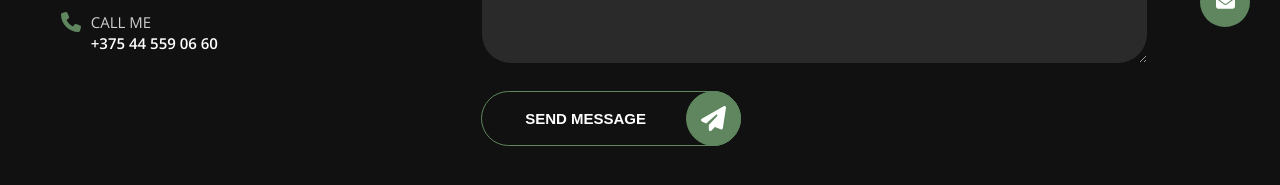
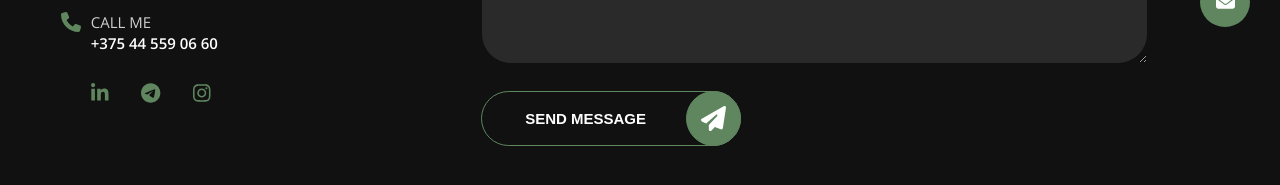
Before and after one commit to JulieBenchuk/portfolio-frontend-dev, a React (Create React App) app: page /contacts in a window 1280 px wide. Shown: the part 413-598 px from the top of the page. Built offline with nearby package versions, Linux system fonts and the light colour scheme.

Commit message:
feat: added social network links to contacts

```diff
--- a/src/contacts/Contacts.js
+++ b/src/contacts/Contacts.js
@@ -6,6 +6,9 @@ import {FontAwesomeIcon} from "@fortawesome/react-fontawesome";
 import {faEnvelope} from "@fortawesome/free-solid-svg-icons";
 import {faPhone} from "@fortawesome/free-solid-svg-icons";
 import {faPaperPlane} from "@fortawesome/free-solid-svg-icons";
+import {faInstagram} from "@fortawesome/free-brands-svg-icons";
+import {faLinkedinIn} from "@fortawesome/free-brands-svg-icons";
+import {faTelegram} from "@fortawesome/free-brands-svg-icons";
 import {Slide} from "react-awesome-reveal";
 import {useFormik} from "formik";
 import axios from 'axios';
@@ -44,11 +47,14 @@ export const Contacts = () => {
                 <div className={style.container}>
                     <div className={style.row}>
                         <div className={`${style.column} ${style.columnLeft}`}>
+
                             <h3 className={style.title}>Don't be shy!</h3>
+
                             <div className={style.meText}>
                                 Feel free to get in touch with me. I am always open to discussing new projects, creative
                                 ideas or opportunities to be part of your visions.
                             </div>
+
                             <div className={style.mail}>
                                 <FontAwesomeIcon icon={faEnvelope} className={style.fa_icon}/>
                                 <div className={style.mailMeColumn}>
@@ -56,6 +62,7 @@ export const Contacts = () => {
                                     juliebenchuk@gmail.com
                                 </div>
                             </div>
+
                             <div className={style.call}>
                                 <FontAwesomeIcon icon={faPhone} className={style.fa_icon}/>
                                 <div className={style.callMeColumn}>
@@ -63,6 +70,19 @@ export const Contacts = () => {
                                     +375 44 559 06 60
                                 </div>
                             </div>
+
+                            <div className={style.socNetwork}>
+                                <a href={"https://www.linkedin.com/in/julie-benchuk-0ab290255/"} target="_blank" rel="noreferrer">
+                                    <FontAwesomeIcon icon={faLinkedinIn} className={style.fa_icon}/>
+                                </a>
+                                <a href={"https://www.t.me/julie_benchuk"} target="_blank" rel="noreferrer">
+                                    <FontAwesomeIcon icon={faTelegram} className={style.fa_icon}/>
+                                </a>
+                                <a href={"https://www.instagram.com/julie_benchuk/"} target="_blank" rel="noreferrer">
+                                    <FontAwesomeIcon icon={faInstagram} className={style.fa_icon}/>
+                                </a>
+                            </div>
+
                         </div>
                         <div className={`${style.column} ${style.columnRight}`}>
                             <form onSubmit={formik.handleSubmit}>
--- a/src/contacts/Contacts.module.scss
+++ b/src/contacts/Contacts.module.scss
@@ -92,6 +92,26 @@
               }
 
             }
+          }
+
+          .socNetwork {
+            display: flex;
+            justify-content: space-between;
+            align-items: center;
+            width: 120px;
+            height: 50px;
+            padding-left: 30px;
+            padding-bottom: 30px;
+
+            .fa_icon {
+              font-size: 20px;
+              color: $primaryColor;
+
+              &:hover {
+                cursor: pointer;
+              }
+            }
+
           }
 
         }
--- a/src/projects/Projects.js
+++ b/src/projects/Projects.js
@@ -32,13 +32,13 @@ export const Projects = () => {
                 <div className={`${styleContainer.container} ${style.projectsContainer}`}>
                     <Title title_1st={"My"} title_2nd={"portfolio"} shadow_title={"projects"}/>
                     <div className={style.projects}>
-                        <Project name={'Social network'} style={socialStyle}
-                                 url={'https://juliebenchuk.github.io/social-network/'} shortDescription={`Use a dedicated online platform to maintain contact, interact and collaborate with like-minded individuals and peers.`}/>
                         <Project name={'To-do list'} style={todoStyle}
                                  url={'https://juliebenchuk.github.io/todolist/'}
                                  shortDescription={`It’s a list of tasks you need to complete or things that you want to do.  Traditionally, they’re written on a piece of paper or post it notes and act as a memory aid. As technology has evolved we have been able to create a todo list apps. You can use a to do list in your home and personal life, or in the workplace.`}/>
                         <Project name={'Flashcards'} style={cardsStyle} url={'https://densalab.github.io/work_in_friday/'}
                                  shortDescription={`Flashcards are a great tool when you want to memorize a new topic or learn a new language. You write a question and the answer on the card. Then you can test your memory by going through the flashcards.  You can build your own flashcards app.`}/>
+                        <Project name={'Social network'} style={socialStyle}
+                                 url={'https://juliebenchuk.github.io/social-network/'} shortDescription={`Use a dedicated online platform to maintain contact, interact and collaborate with like-minded individuals and peers.`}/>
                     </div>
                 </div>
             </Slide>
```
